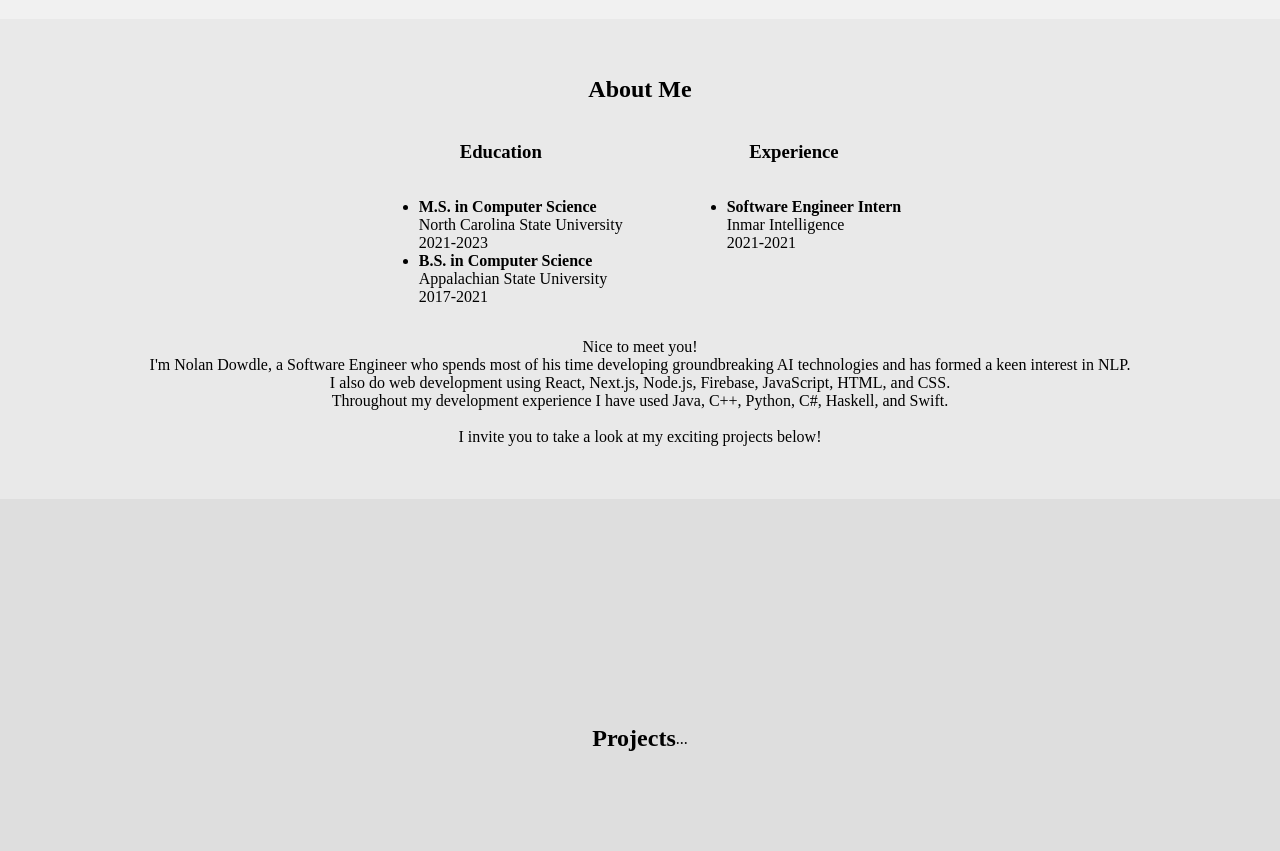
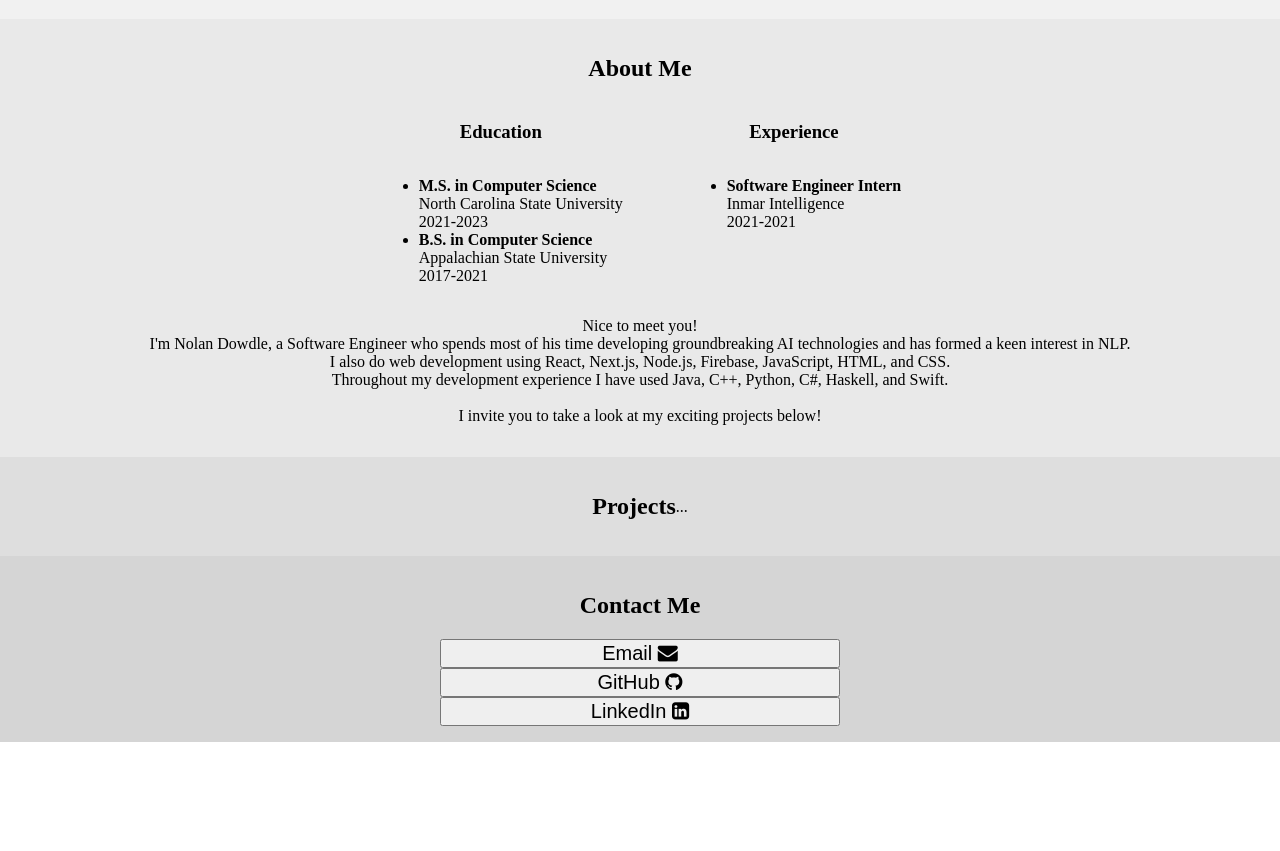
Before and after one commit to NolanDowdle/Portfolio, a React (Create React App) app: page / in a window 1280 px wide. Shown: the part 301-1152 px from the top of the page. After the commit the page ends 1043 px from the top, so only its background shows below. Built offline with nearby package versions, Linux system fonts and the light colour scheme.

Commit message:
fixed height issue

```diff
--- a/src/styles.css
+++ b/src/styles.css
@@ -93,7 +93,9 @@ body {
   }
 
   #about {
+    padding: 1em;
     display: flex;
+    height: auto;
     flex-direction: column;
     background-color: #e9e9e9;
   }
@@ -105,10 +107,13 @@ body {
 
   #projects {
     background-color: #dedede;
+    height: auto;
+    padding: 1em;
   }
 
   #contact {
-    height: 20em;
+    padding: 1em;
+    height: auto;
     display: flex;
     flex-direction: column;
     background-color: #d5d5d5;
```
